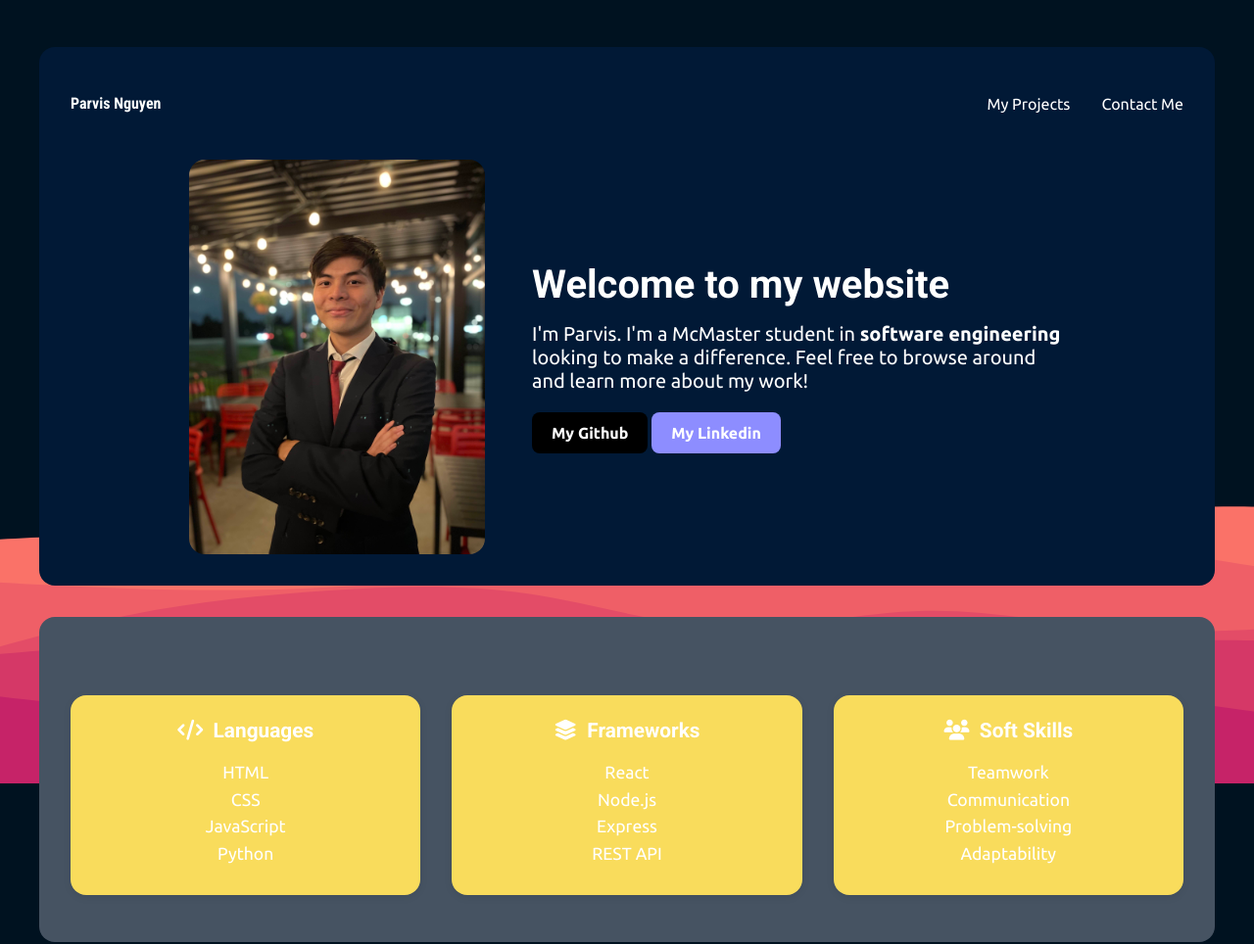
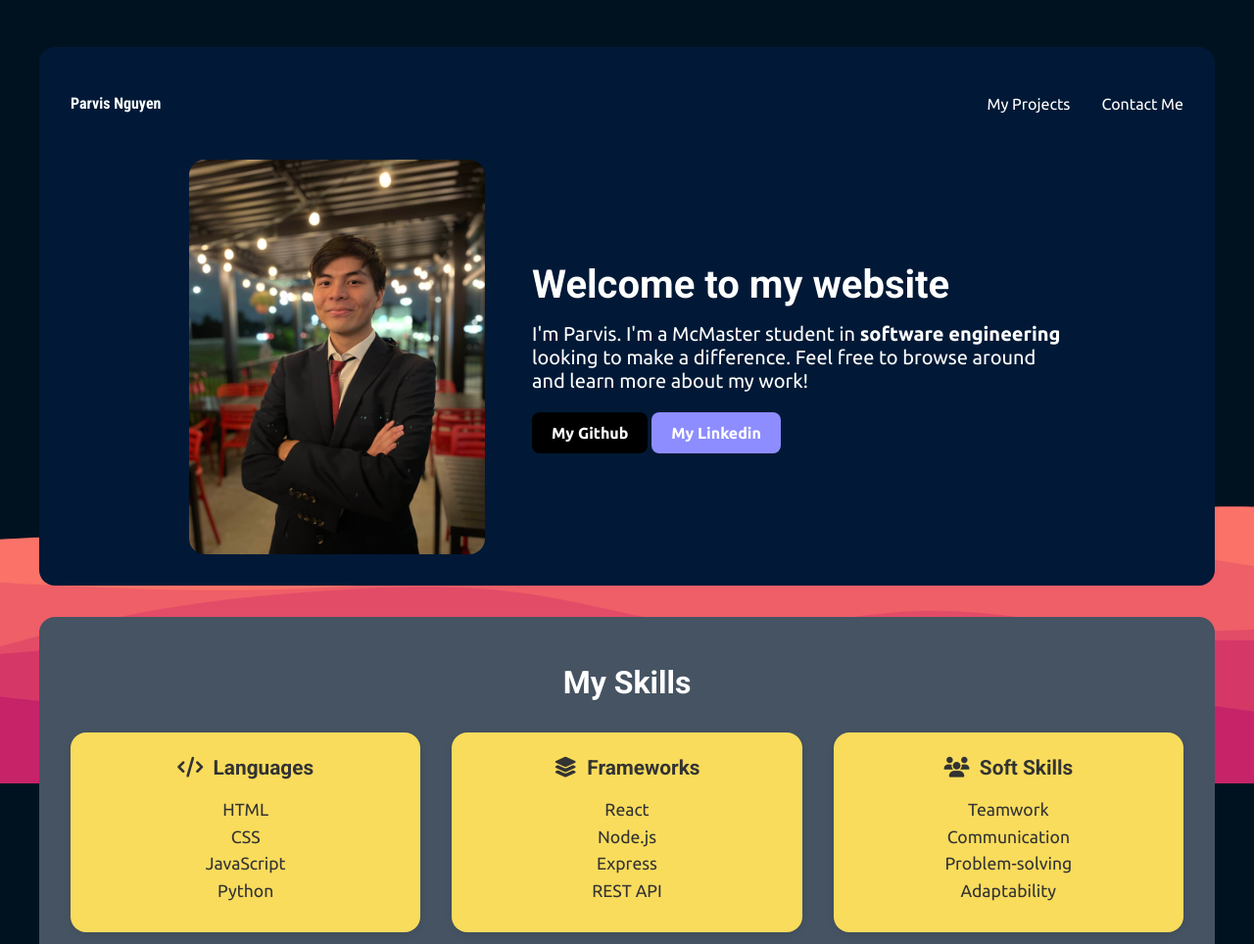
Before and after one commit to ParvisNguyen/Personal-Website, a plain HTML site: page index.html in a window 1280 px wide. Shown: the top 964 px of the page at 98% size. Drawn offline with Linux system fonts and the light colour scheme.

Commit message:
Cleaning up code

```diff
--- a/index.html
+++ b/index.html
@@ -27,6 +27,7 @@
         </div>
     </header>
     <section>
+        <h2 style="text-align:center; margin-bottom: 1em;">My Skills</h2>
         <div class="skills-grid">
             <div class="skill-category">
                 <h3><i class="fas fa-code"></i> Languages</h3>
--- a/style.css
+++ b/style.css
@@ -180,6 +180,7 @@ section p {
     flex: 1 1 200px;                    /* Card flex sizing */
     min-width: 200px;                   /* Minimum card width */
     text-align: center;                 /* Center text */
+    color: var(--text-colour-dark)
 }
 
 .skill-category h3 {
```
Lines whose indentation alone changed are shown as unchanged.
